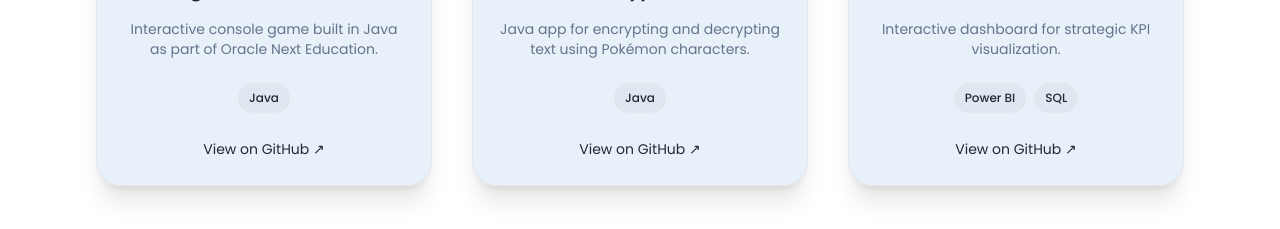
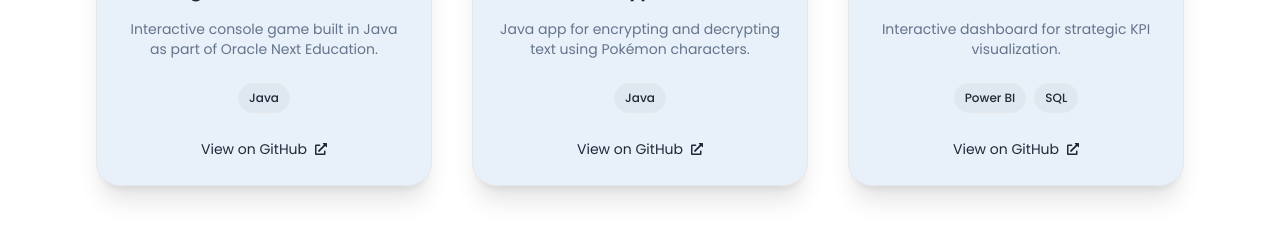
Before and after one commit to AndCarrillo/Portfolio, a React (Vite) app: page / in a window 1280 px wide. Shown: the part 2920-3149 px from the top of the page. Built offline with nearby package versions, Linux system fonts and the light colour scheme.

Commit message:
Add external link icon to project repo links
Enhanced the project repository links by adding the FaExternalLinkAlt icon for better visual indication.

```diff
--- a/src/components/Projects.jsx
+++ b/src/components/Projects.jsx
@@ -1,5 +1,6 @@
 import React from "react";
 import { useTranslation } from "react-i18next";
+import { FaExternalLinkAlt } from "react-icons/fa";
 import { PROJECTS } from "../constants";
 
 function Projects({ darkMode }) {
@@ -59,17 +60,18 @@ function Projects({ darkMode }) {
                       {t(descriptionKey)}
                     </p>
 
+                    {/* Badges de tecnologías */}
                     {techs.length > 0 && (
                       <div className="flex flex-wrap justify-center gap-2 pt-2">
                         {techs.map((tech) => (
                           <span
                             key={tech}
                             className={`text-xs font-medium px-2.5 py-1.5 border rounded-full inline-flex items-center transition-all duration-300 transform hover:scale-105
-                            ${
-                              isDark
-                                ? "bg-[#ffffff0a] text-pastel1 border-pastel1"
-                                : "bg-[#0b0b160a] text-pastel3 border-pastel3"
-                            }`}
+                              ${
+                                isDark
+                                  ? "bg-[#ffffff0a] text-pastel1 border-pastel1"
+                                  : "bg-[#0b0b160a] text-pastel3 border-pastel3"
+                              }`}
                           >
                             {tech}
                           </span>
@@ -82,9 +84,10 @@ function Projects({ darkMode }) {
                         href={link}
                         target="_blank"
                         rel="noopener noreferrer"
-                        className="text-sm text-brand.link dark:text-brand.accent hover:underline"
+                        className="inline-flex items-center gap-2 text-sm text-brand.link dark:text-brand.accent hover:underline transition-colors duration-300"
                       >
-                        {t("projects.view_repo")} ↗
+                        {t("projects.view_repo")}
+                        <FaExternalLinkAlt className="w-3 h-3" />
                       </a>
                     </div>
                   </div>
```
